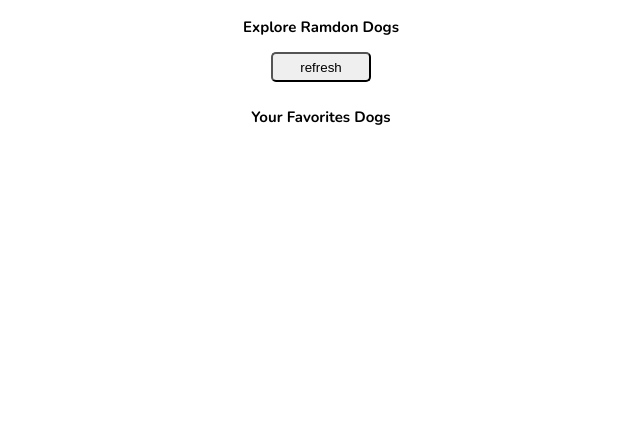
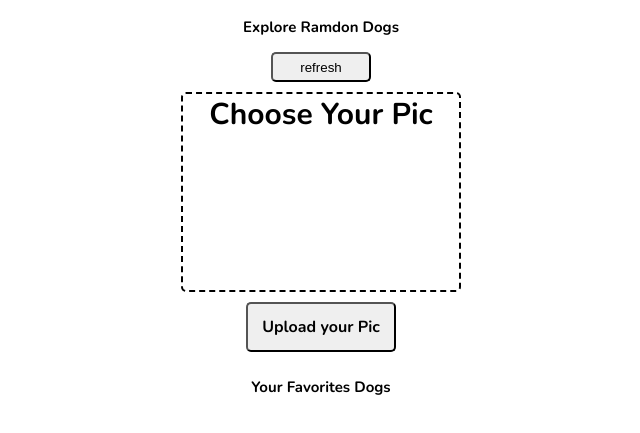
Before and after one commit to Jepsx/apiRest, a plain HTML site: page index.html in a window 1280 px wide. Shown: the part 35-468 px from the top of the page, without its empty margins (319-959 px from the left). Drawn offline with nearby package versions, Linux system fonts and the light colour scheme; no server answers.

Commit message:
UploadBasicCss

```diff
--- a/css/styles.css
+++ b/css/styles.css
@@ -14,7 +14,7 @@ body > h1{
     margin-block-start: 5px;
     margin-block-end: 5px;
 }
-#explore, #favorites {
+#explore, #favorites, #upload {
     display: flex;
     flex-direction: column-reverse;
 
@@ -64,7 +64,7 @@ body > h1{
     margin-block-start: 15px;
     margin-block-end: 15px;
 }
-#favorites{
+#favorites, #upload{
     flex-direction: column;
 }
 #favorites > h2{
@@ -95,3 +95,30 @@ body > h1{
     padding-block-end: 10px;
     color: #fff;
 }
+
+#upload > label {
+    cursor: pointer;
+    font-size: 3rem;
+    font-weight: 700;
+    text-align: center;
+    width: 280px;
+    height: 200px;
+    border: 2px dashed ;
+}
+#upload >label > #file{
+    display: none;
+}
+
+#upload > button, #upload > label {
+    font-family: 'Nunito';
+    align-self: center;
+    border-radius: 5px;
+    margin-block-end: 10px;
+}
+
+#upload > button{
+    font-size: 1.6rem;
+    font-weight: 700;
+    width: 150px;
+    height: 50px;
+}
--- a/index.html
+++ b/index.html
@@ -16,6 +16,13 @@
         <h2>Explore Ramdon Dogs</h2>
         <button  id="refresh">refresh</button>
     </section>
+    <section id="upload">
+        <label for="file">
+            Choose Your Pic
+            <input type="file" name="file" id="file">
+        </label>
+        <button type="button">Upload your Pic</button>
+    </section>
     <section id="favorites">
         <h2>Your Favorites Dogs</h2>
     </section>
--- a/js/main.js
+++ b/js/main.js
@@ -1,7 +1,7 @@
 const URL_EXPLORE_RANDOM_DOGS = 'https://api.thedogapi.com/v1/images/search';
-const URL_FAVORITES_DOGS = 'https://api.thedogapi.com/v1/favourites?api_key=85959606-c561-4542-bbf6-fbf6de1bd3d0';
+const URL_FAVORITES_DOGS = 'https://api.thedogapi.com/v1/favourites';
 
-const URL_FAVORITES_DOGS_DELETE = (id)=>`https://api.thedogapi.com/v1/favourites/${id}?api_key=85959606-c561-4542-bbf6-fbf6de1bd3d0`;
+const URL_FAVORITES_DOGS_DELETE = (id)=>`https://api.thedogapi.com/v1/favourites/${id}`;
 
 
 const changeImage = async ()=>{
@@ -44,7 +44,9 @@ const changeImage = async ()=>{
 
 const getFavorites = async ()=>{
     const favoriteSection = document.querySelector('#favorites');
-    let uldData = await fetch(URL_FAVORITES_DOGS);
+    let uldData = await fetch(URL_FAVORITES_DOGS,{
+        method:'GET',
+        headers:{ 'x-api-key':'85959606-c561-4542-bbf6-fbf6de1bd3d0',}});
     if(uldData.status != 200){
         const art = document.createElement("articule");
         const span = document.createElement("span");
@@ -86,6 +88,7 @@ const saveFavoriteDog = async (id ,art)=>{
         method:'POST',
         headers:{
             'Content-Type':'application/json',
+            'x-api-key':'85959606-c561-4542-bbf6-fbf6de1bd3d0'
         },
         body: JSON.stringify({
             image_id: id
@@ -139,6 +142,7 @@ const createElement = (parent, item)=>{
 const deleteFavorite =  async (id, child)=>{
     const res = await  fetch(URL_FAVORITES_DOGS_DELETE(id),{
         method:'DELETE',
+        headers:{'x-api-key':'85959606-c561-4542-bbf6-fbf6de1bd3d0'}
     });
     if(res.status != 200){
         const art = document.createElement("articule");
@@ -156,6 +160,9 @@ const deleteFavorite =  async (id, child)=>{
     child.remove();
 }
 
+
+
+
 changeImage();
 getFavorites();
 const btn = document.querySelector('button');
```
